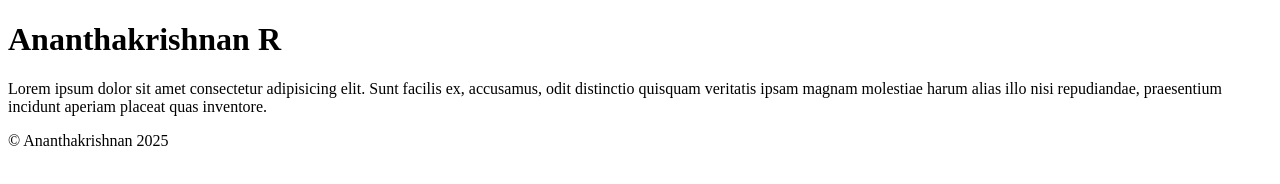
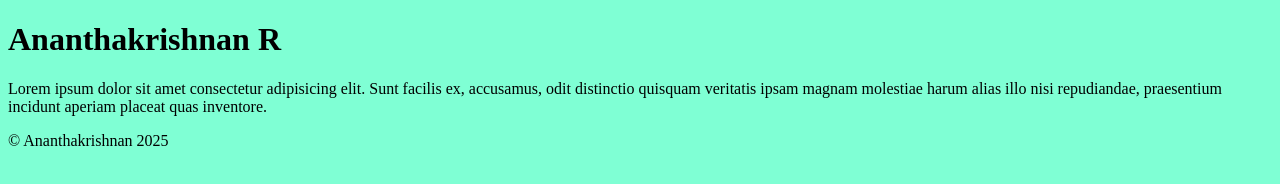
Before and after one commit to Ananthurg/comp6062-week4, a plain HTML site: page index.html in a window 1280 px wide. Drawn offline with Linux system fonts and the light colour scheme.

Commit message:
added Css

```diff
--- a/css/styles.css
+++ b/css/styles.css
@@ -0,0 +1,4 @@
+body{
+    background-color: aquamarine;
+    font-family: 'Times New Roman', Times, serif;
+}
--- a/index.html
+++ b/index.html
@@ -2,6 +2,7 @@
 <html>
     <head>
         <title> My Website </title>
+        <link rel="stylesheet" href="css/styles.css">
     </head>
     <body>
         <header>
@@ -12,7 +13,6 @@
         <main>
             <p>
                 Lorem ipsum dolor sit amet consectetur adipisicing elit. Sunt facilis ex, accusamus, odit distinctio quisquam veritatis ipsam magnam molestiae harum alias illo nisi repudiandae, praesentium incidunt aperiam placeat quas inventore.
-
             </p>
         </main>
         <footer>
```
